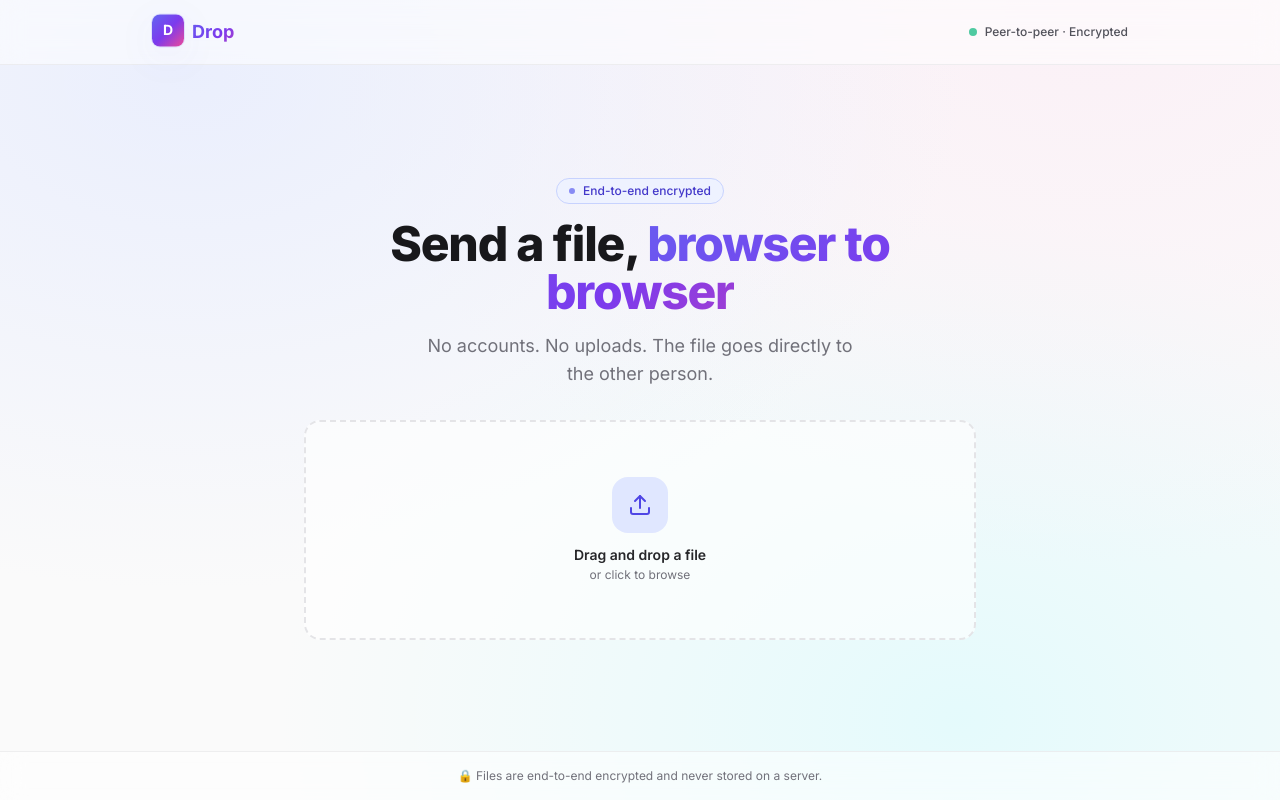
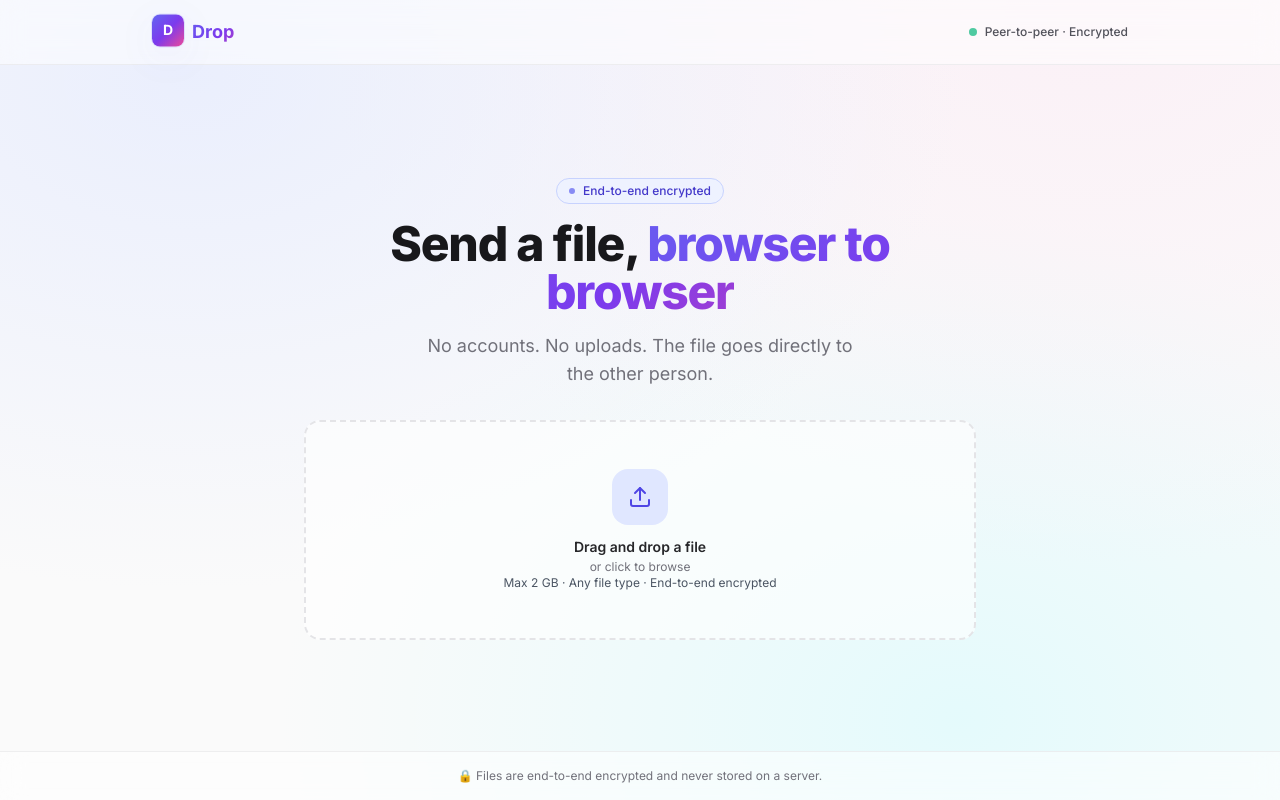
Before and after one commit to disvid/p2p-share-frontend, a React (Vite) app: page / in a window 1280 px wide. Built offline with nearby package versions, Linux system fonts and the light colour scheme; no server answers.

Commit message:
frontend

```diff
--- a/src/components/DropZone.jsx
+++ b/src/components/DropZone.jsx
@@ -11,7 +11,7 @@
     (file) => {
       if (!file) return;
       if (file.size > MAX_FILE_SIZE) {
-        setError(`File too large. Max ${formatBytes(MAX_FILE_SIZE)}.`);
+        setError(`File too large. Max size is 2 GB ${formatBytes(MAX_FILE_SIZE)}.`);
         return;
       }
       setError('');
@@ -100,6 +100,7 @@
                 {dragging ? 'Drop it here!' : 'Drag and drop a file'}
               </div>
               <div className="text-xs text-zinc-500 mt-0.5">or click to browse</div>
+              <p className="text-xs text-gray-600">Max 2 GB · Any file type · End-to-end encrypted</p>
             </div>
           </div>
         )}
```
